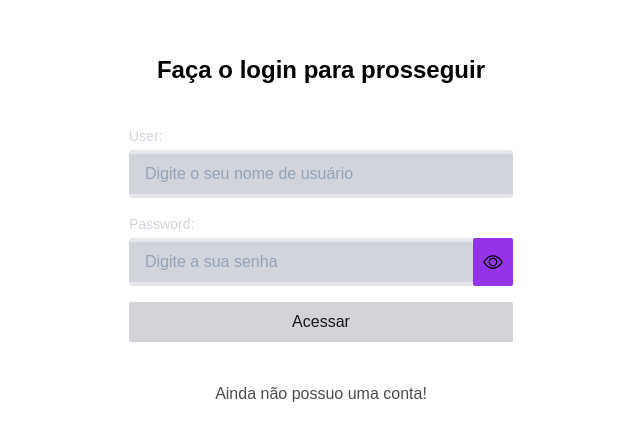
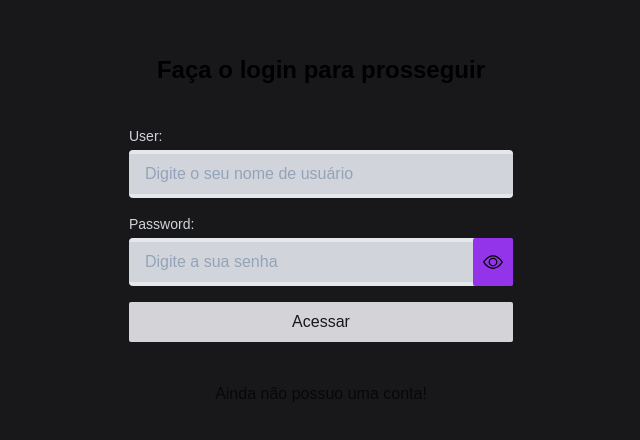
Before and after one commit to leonardohernandesq/listacompra-front, a Next.js app: page / in a window 1280 px wide. Shown: the part 180-620 px from the top of the page, without its empty margins (319-959 px from the left). Built offline with nearby package versions, Linux system fonts and the light colour scheme.

Commit message:
Update Container.tsx

```diff
--- a/src/components/Container.tsx
+++ b/src/components/Container.tsx
@@ -2,7 +2,7 @@ import React, { PropsWithChildren } from 'react'
 
 export const Container = ({children}: PropsWithChildren) => {
   return (
-    <div className='w-full max-w-7xl mx-auto relative'>
+    <div className='w-full max-w-7xl mx-auto relative bg-zinc-900'>
         {children}
     </div>
   )
```
